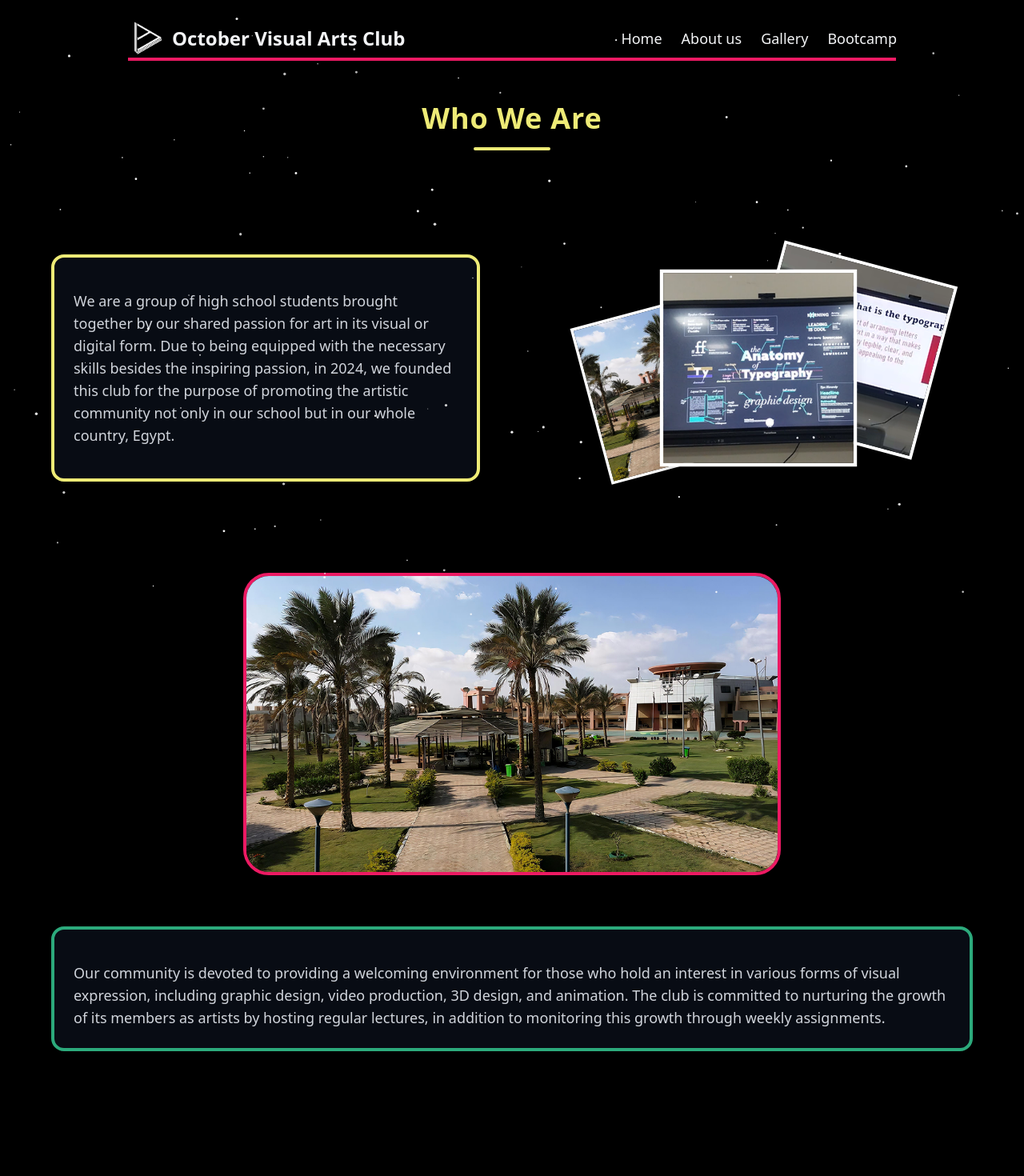
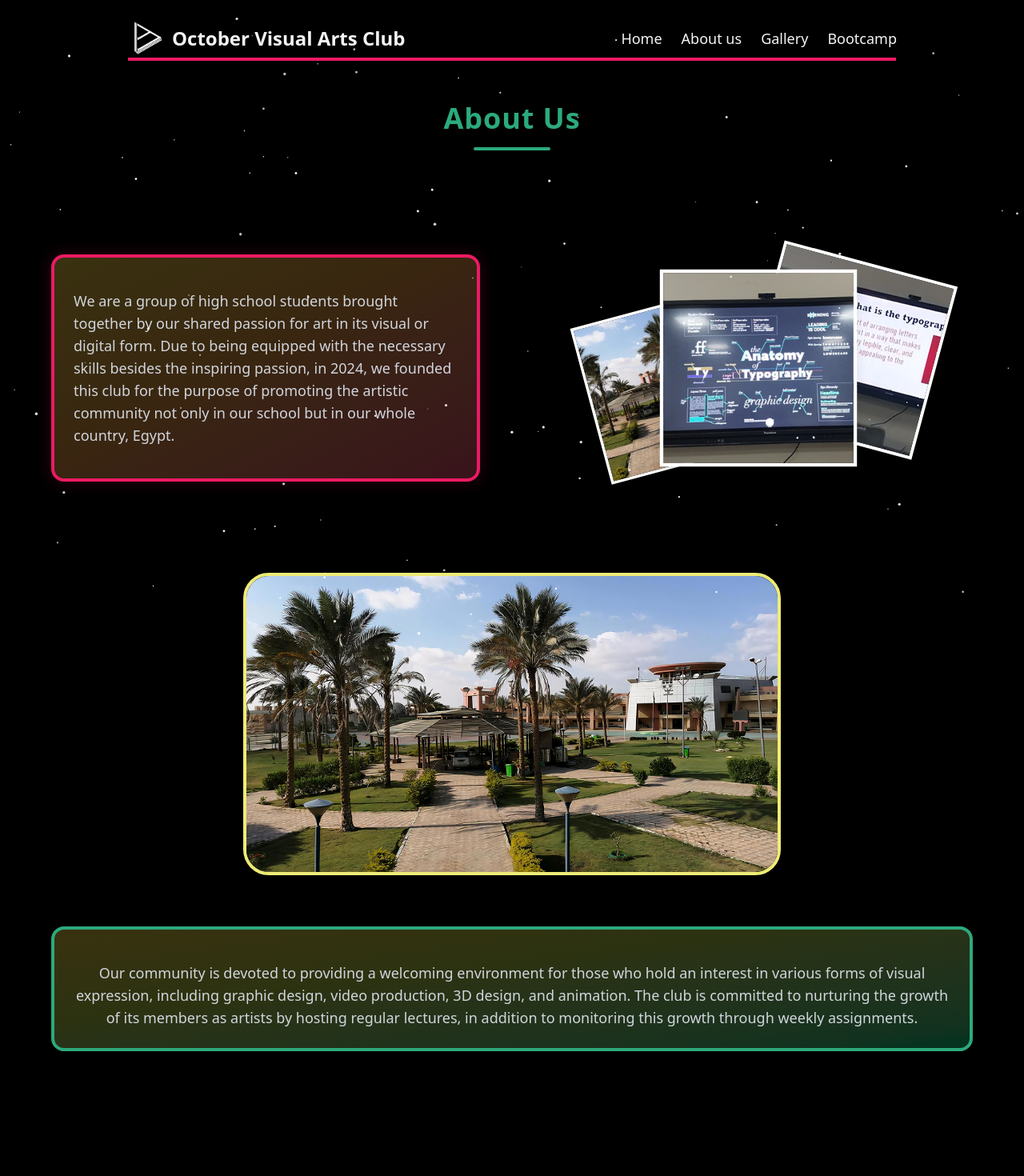
Before and after one commit to YAFFMN/OVAC, a React (Vite) app: page /about in a window 1280 px wide. Shown: the top 1470 px of the page at 80% size. Built offline with nearby package versions, Linux system fonts and the light colour scheme.

Commit message:
Update WhoweAre.jsx

```diff
--- a/src/Components/WhoweAre.jsx
+++ b/src/Components/WhoweAre.jsx
@@ -67,8 +67,8 @@ const WhoweAre = () => {
 
   return (
     <div className="flex flex-col items-center justify-center min-h-screen px-4 py-32 text-center overflow-x-hidden">
-      <HeadWord HeadWord="Who We Are" color="var(--main-color-2)" />
-      <Underline color="var(--main-color-2)" />
+      <HeadWord HeadWord="About Us" color="var(--main-color-3)" />
+      <Underline color="var(--main-color-3)" />
       <motion.div
         className="grid w-full max-w-6xl grid-cols-1 items-center gap-16 mx-auto mt-12 md:grid-cols-2 md:gap-8 lg:gap-20"
         variants={containerVariants}
@@ -78,7 +78,8 @@ const WhoweAre = () => {
       >
         <motion.div variants={fromLeftVariant}>
   <Card
-            borderColor="var(--main-color-2)"
+    borderColor="#ec1a63"
+    className="bg-gradient-to-br from-yellow-400/20 to-red-500/20"
     description={
       <div className="text-left">
         <p className="mb-4">
@@ -130,7 +131,7 @@ const WhoweAre = () => {
       <motion.img
         src={SchoolImageSrc}
         alt={SchoolImageAlt}
-        className="mt-16 w-full max-w-2xl rounded-4xl border-4 border-[var(--main-color)] shadow-xl"
+        className="mt-16 w-full max-w-2xl rounded-4xl border-4 border-[var(--main-color-2)] shadow-xl"
         variants={fromRightVariant}
         initial="hidden"
         whileInView="visible"
@@ -145,8 +146,9 @@ const WhoweAre = () => {
 >
   <Card
     borderColor="var(--main-color-3)"
+    className="bg-gradient-to-br from-yellow-400/20 to-green-500/20"
     description={
-            <p className="text-left">
+      <p className="text-center">
         Our community is devoted to providing a welcoming environment for
         those who hold an interest in various forms of visual expression,
         including graphic design, video production, 3D design, and
```
Lines whose indentation alone changed are shown as unchanged.
